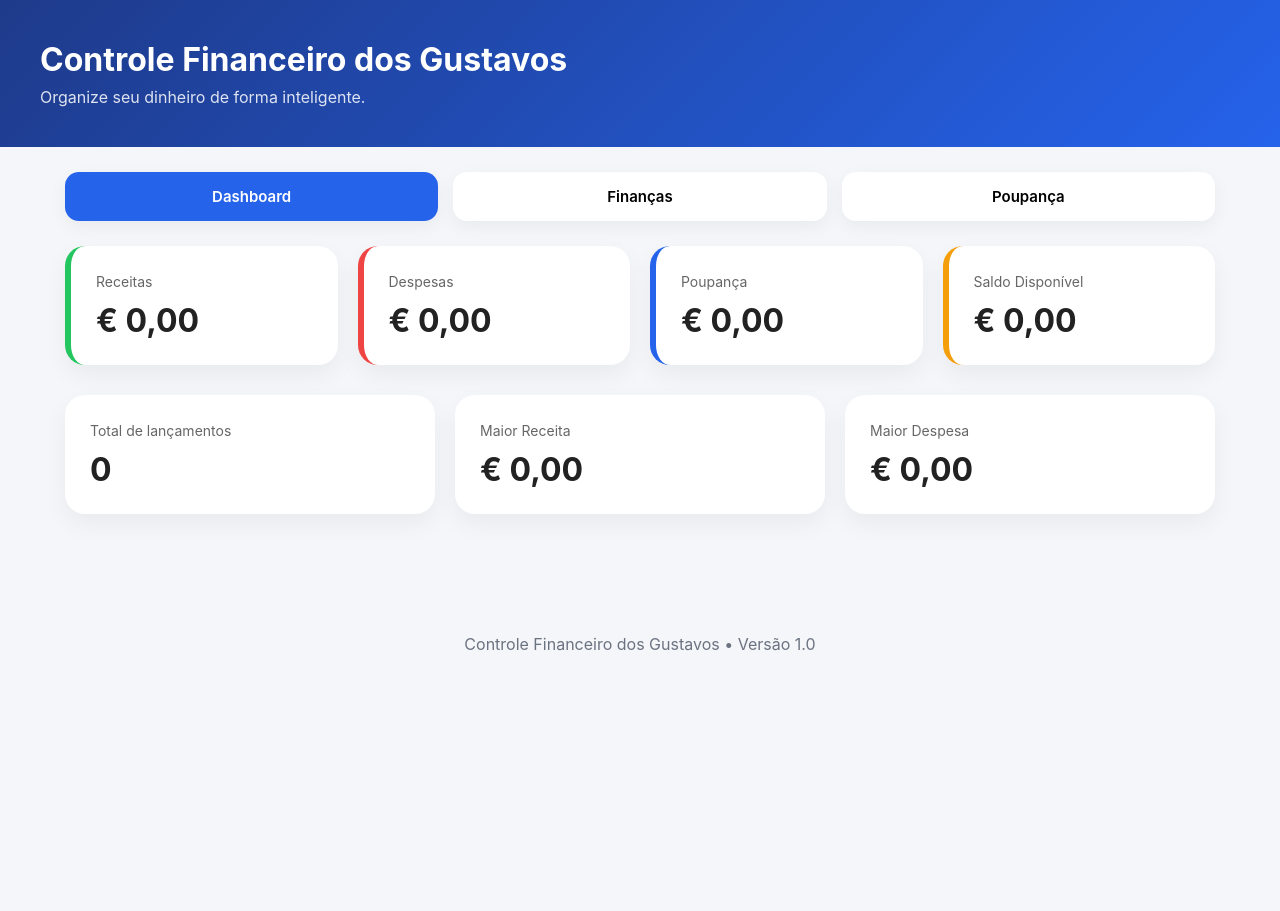
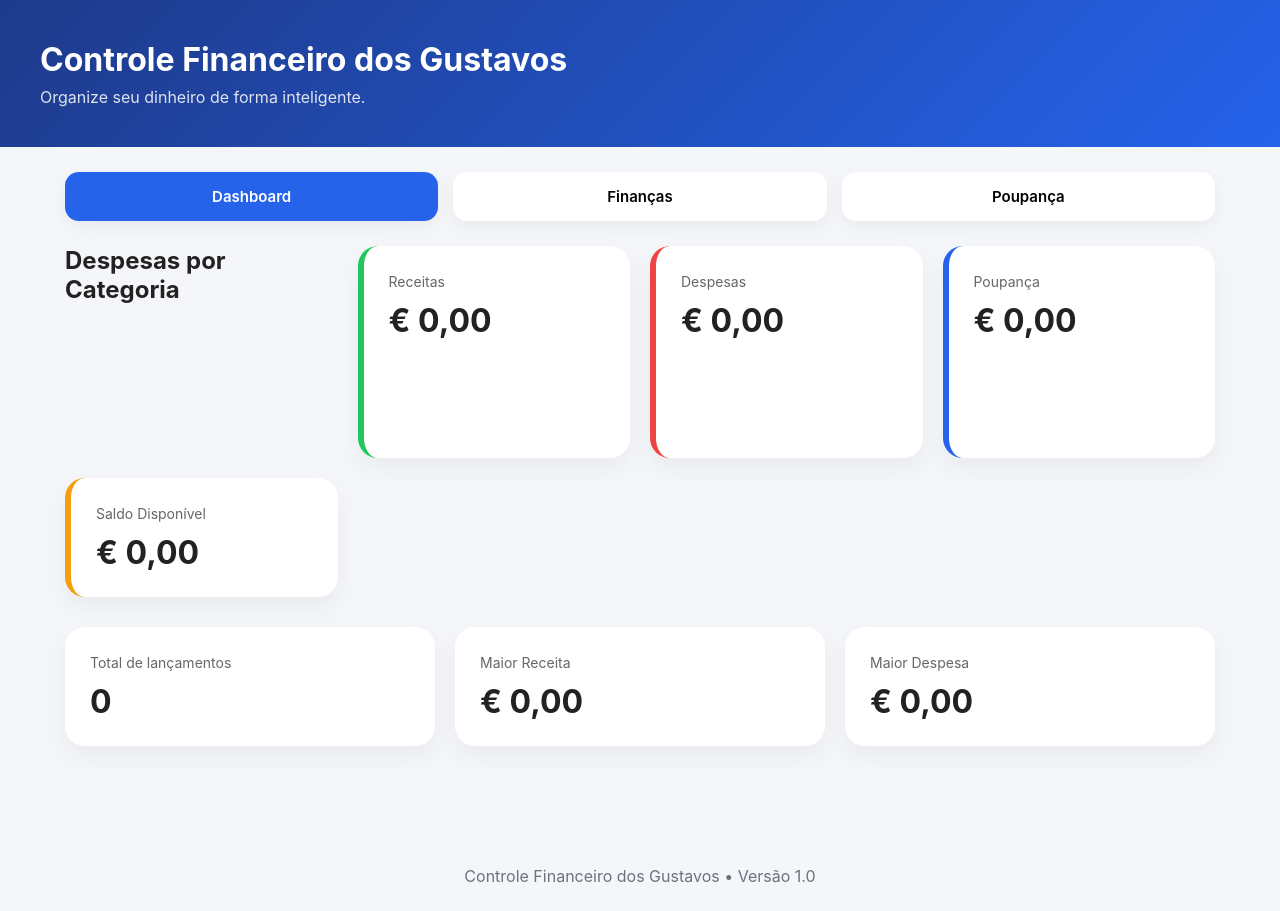
Before and after one commit to gustavogabriele/controle-financeiro-gustavos, a plain HTML site: page index.html in a window 1280 px wide. Before the commit the page ends 800 px from the top, so only its background shows below. Drawn offline with nearby package versions, Linux system fonts and the light colour scheme.

Commit message:
Update index.html

```diff
--- a/index.html
+++ b/index.html
@@ -67,7 +67,13 @@
     class="pagina ativa">
 
     <section class="dashboard">
+<section class="grafico">
 
+    <h2>Despesas por Categoria</h2>
+
+    <canvas id="graficoCategorias"></canvas>
+
+</section>
         <div
     class="card receita"
     id="cardReceitas">
```
